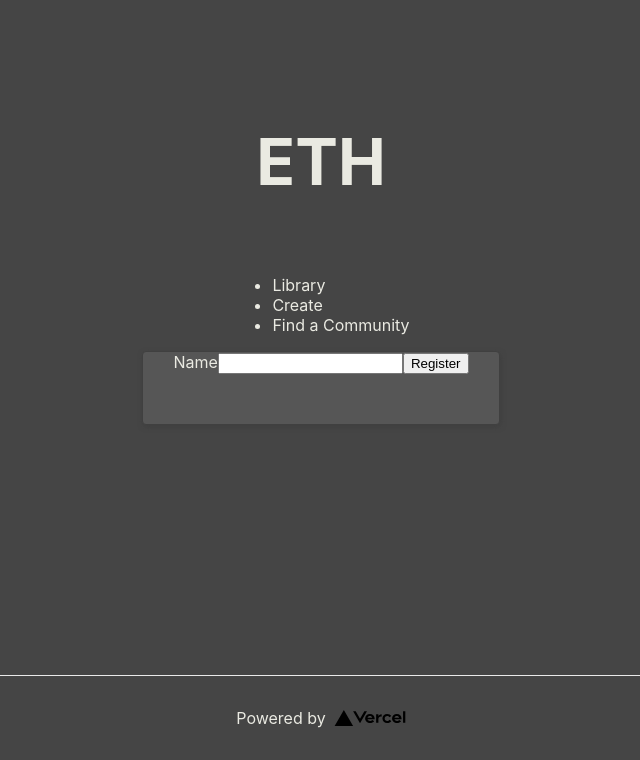
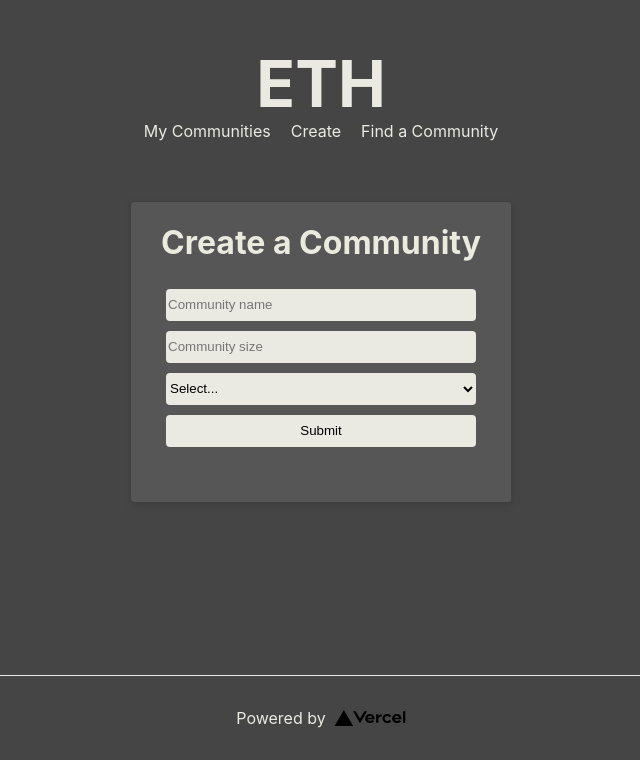
Before and after one commit to NickChubb/Communities, a Next.js app: page /create in a window 1280 px wide. Shown: the part 125-885 px from the top of the page, without its empty margins (319-959 px from the left). Built offline with nearby package versions, Linux system fonts and the light colour scheme.

Commit message:
Some styling and form updates.

```diff
--- a/package.json
+++ b/package.json
@@ -13,7 +13,8 @@
     "fs": "^0.0.1-security",
     "next": "12.0.4",
     "react": "17.0.2",
-    "react-dom": "17.0.2"
+    "react-dom": "17.0.2",
+    "react-hook-form": "^7.20.5"
   },
   "devDependencies": {
     "eslint": "7",
--- a/pages/explore.js
+++ b/pages/explore.js
@@ -5,7 +5,9 @@ import Layout from '@Components/Layout'
 const explore = () => {
     return (
         <Layout>
-
+            <h1>
+                Explore Communities
+            </h1>
         </Layout>
     )
 }
--- a/src/components/CreateChannel.js
+++ b/src/components/CreateChannel.js
@@ -1,4 +1,6 @@
 import React from 'react'
+import { useForm } from "react-hook-form";
+import styles from '@Styles/Home.module.css'
 
 /**
  * Channel which
@@ -6,7 +8,9 @@ import React from 'react'
  */
 const CreateChannel = () => {
 
-    const handleSubmit = async (evt) => {
+    const { register, handleSubmit } = useForm();
+
+    const onSubmit = async (evt) => {
         evt.preventDeafult();
 
         const res = await fetch('/api/channel', {
@@ -23,13 +27,23 @@ const CreateChannel = () => {
     }
 
     return (
-        <div>
-            <form onSubmit={handleSubmit}>
-                <label htmlFor="name">Name</label>
-                <input id="name" type="text" autoComplete="name" required />
-                <button type="submit">Register</button>
+        <>
+            <h1 className={styles.content_title}>
+                Create a Community
+            </h1>
+
+            <form onSubmit={handleSubmit(onSubmit)} className={styles.form}>
+                <input {...register("communityName")} placeholder="Community name" />
+                <input {...register("communitySize")} placeholder="Community size" />
+
+                <select {...register("category")}>
+                    <option value="">Select...</option>
+                    <option value="A">Category A</option>
+                    <option value="B">Category B</option>
+                </select>
+                <input type="submit" />
             </form>
-        </div>
+        </>
     )
 }
 
--- a/src/components/Library.js
+++ b/src/components/Library.js
@@ -20,7 +20,7 @@ const Library = ({wallet, provider, signer}) => {
     <div >
 
       <h1 className={styles.content_title}>
-        My Library
+        My Communities
       </h1>
 
       <div className={styles.grid}>
--- a/src/components/NavBar.js
+++ b/src/components/NavBar.js
@@ -1,10 +1,12 @@
 import React from 'react'
+
+import styles from '@Styles/Home.module.css'
 
 const NavBar = () => {
     return (
-        <ul>
+        <ul className={styles.nav_bar}>
            <li>
-               <a href="/" >Library</a>
+               <a href="/" >My Communities</a>
             </li>
            <li>
                <a href="/create">Create</a>
--- a/styles/Home.module.css
+++ b/styles/Home.module.css
@@ -23,6 +23,19 @@
 .content_title {
   color: #eaeadf;
   text-align: center;
+}
+
+.nav_bar {
+  list-style-type: none;
+  margin: 0;
+  padding: 0;
+  margin-bottom: 60px;
+}
+
+.nav_bar li {
+  display: inline;
+  margin: 10px;
+
 }
 
 .footer {
@@ -56,7 +69,6 @@
   margin: 0;
   line-height: 1.15;
   font-size: 4rem;
-  margin-bottom: 60px;
 }
 
 .title,
@@ -109,6 +121,8 @@
 .card h2 {
   margin: 0 0 1rem 0;
   font-size: 1.5rem;
+  overflow: hidden;
+  text-overflow: ellipsis;
 }
 
 .card p {
@@ -128,3 +142,18 @@
     flex-direction: column;
   }
 }
+
+.form {
+  flex-direction: column;
+  display: flex;
+}
+
+.form * {
+  margin: 5px;
+  border-radius: 4px;
+  height: 32px;
+  border: none;
+  position: relative;
+  background-color: #eaeae2;
+  transition: 0.3s all;
+}
```
Also changed, not shown: .pnp.cjs, 1 other file (tests, documents, lock files or other folders).
